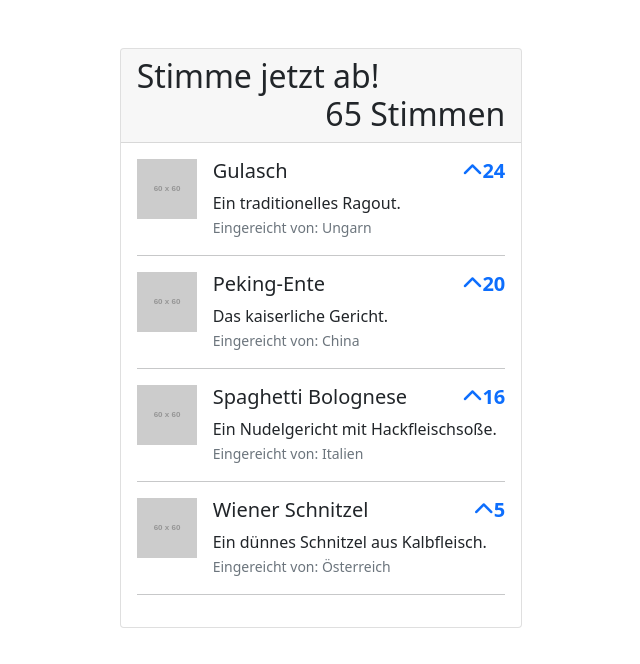
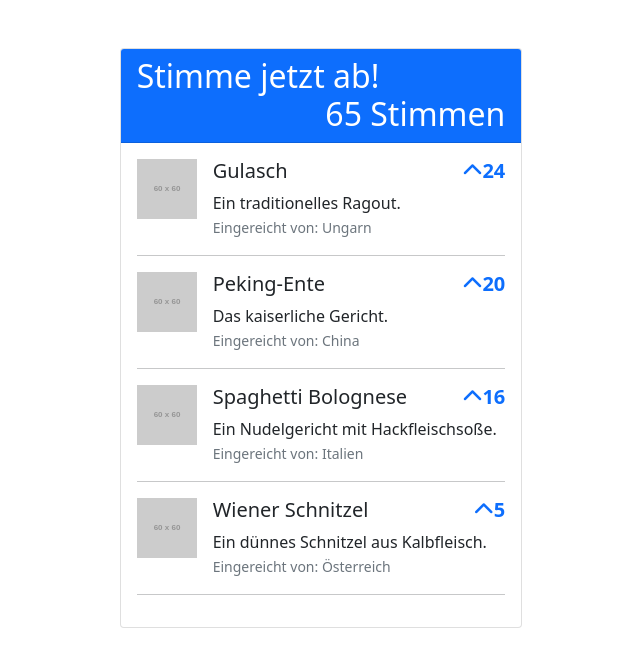
Before and after one commit to PhilipZi/voter-vue-web-app, a plain HTML site: page index.html in a window 1280 px wide. Shown: the whole page, without its empty margins (319-959 px from the left). Drawn offline with nearby package versions, Linux system fonts and the light colour scheme; placeholder pictures from the web are drawn by us.

Commit message:
bind class to card header div and create ternary fn

```diff
--- a/app.js
+++ b/app.js
@@ -15,6 +15,12 @@ const app = Vue.createApp({
         return b.votes - a.votes;
       });
     },
+    cardHeaderBackgroundColor() {
+      return {
+        "bg-primary": this.totalVotes >= 50,
+        "text-white": this.totalVotes >= 50,
+      };
+    },
   },
   methods: {
     upvote(submissionId) {
@@ -23,7 +29,6 @@ const app = Vue.createApp({
       );
 
       submission.votes++;
-      // this.submissions[0].votes++;
     },
   },
 });
--- a/index.html
+++ b/index.html
@@ -22,7 +22,7 @@
         <div class="row">
           <div class="col-xl-4 offset-xl-4">
             <div class="card mt-5">
-              <div class="card-header">
+              <div class="card-header" v-bind:class="cardHeaderBackgroundColor">
                 <h2 class="card-title">
                   Stimme jetzt ab!
                   <span class="float-end">{{totalVotes}} Stimmen</span>
```
